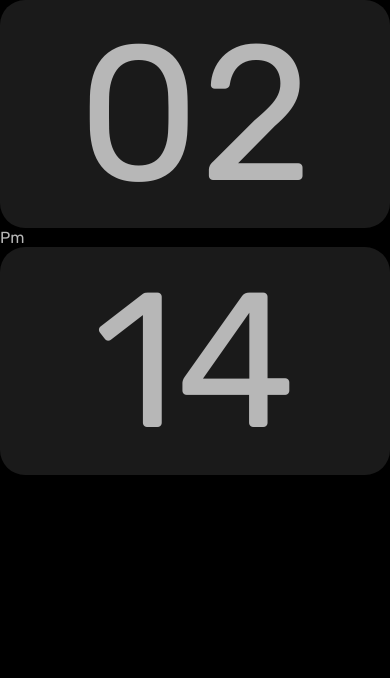
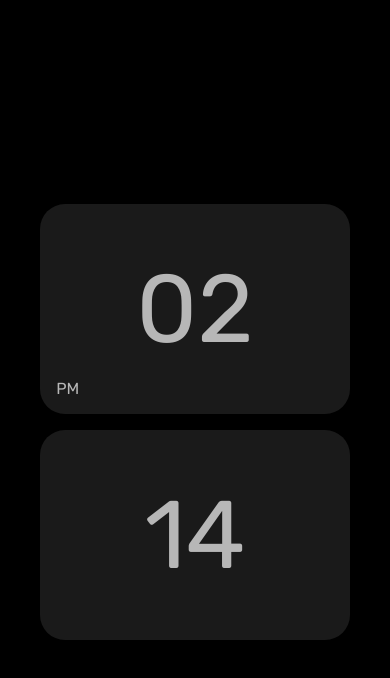
Before and after one commit to monyasau/Clock, a plain HTML site: page index.html in a window 390 px wide. Drawn offline with Linux system fonts and the light colour scheme.

Commit message:
Fixed mobile ui

```diff
--- a/style/style.css
+++ b/style/style.css
@@ -1,11 +1,15 @@
 @import url('https://fonts.googleapis.com/css2?family=Rubik&display=swap');
 @import url('https://fonts.googleapis.com/css2?family=Bebas+Neue&display=swap');
 /* general styling */
+* {
+    transition: ease-in 0.3s;
+}
 body{
     font-family: "Rubik", Arial;
     background-color: black;
     color: #B7B7B7;
     margin: 0;
+    display: flex;
     justify-content: center;
     align-items: center;
 }
@@ -17,15 +21,23 @@ body{
 /* mobile-styling */
 .clock {
     display: grid;
+    gap: 1em;
 }
 .container {
     background-color: #1A1A1A;
     border-radius: 25px;
     text-align: center;
-    font-size: 12em;
+    font-size: 6em;
+    padding: 3rem 6rem;
+
 }
 
-
+.timeRange{
+    position: absolute;
+    bottom: 0em;
+    padding: 1em;
+    text-transform: uppercase;
+}
 
 
 
@@ -44,10 +56,9 @@ body{
     display: grid;
     grid-template-columns: repeat(2,minmax(0,1fr));
     gap: 1%;
-    pad
-width: fit-content;
 }
 .container {
+    padding: 3rem 6rem;
     border-radius: 25px;
     text-align: center;
     background-color: #1A1A1A;
@@ -57,9 +68,8 @@ width: fit-content;
 .timeRange{
     position: absolute;
     bottom: 0em;
-    padding: 20px;
+    padding: 1em;
     text-transform: uppercase;
-
     font-size: 50px;
 }
 }
```
Also changed, not shown: index.html (+1 -3 lines).
